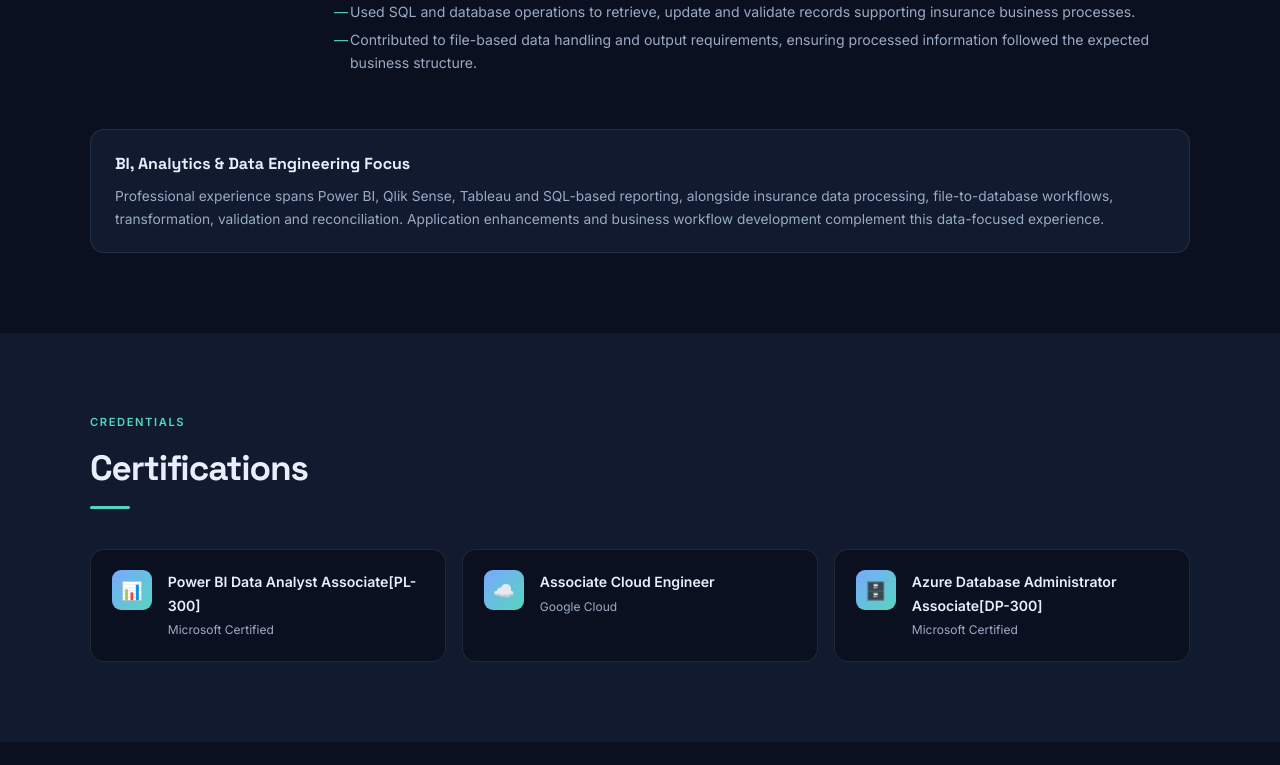
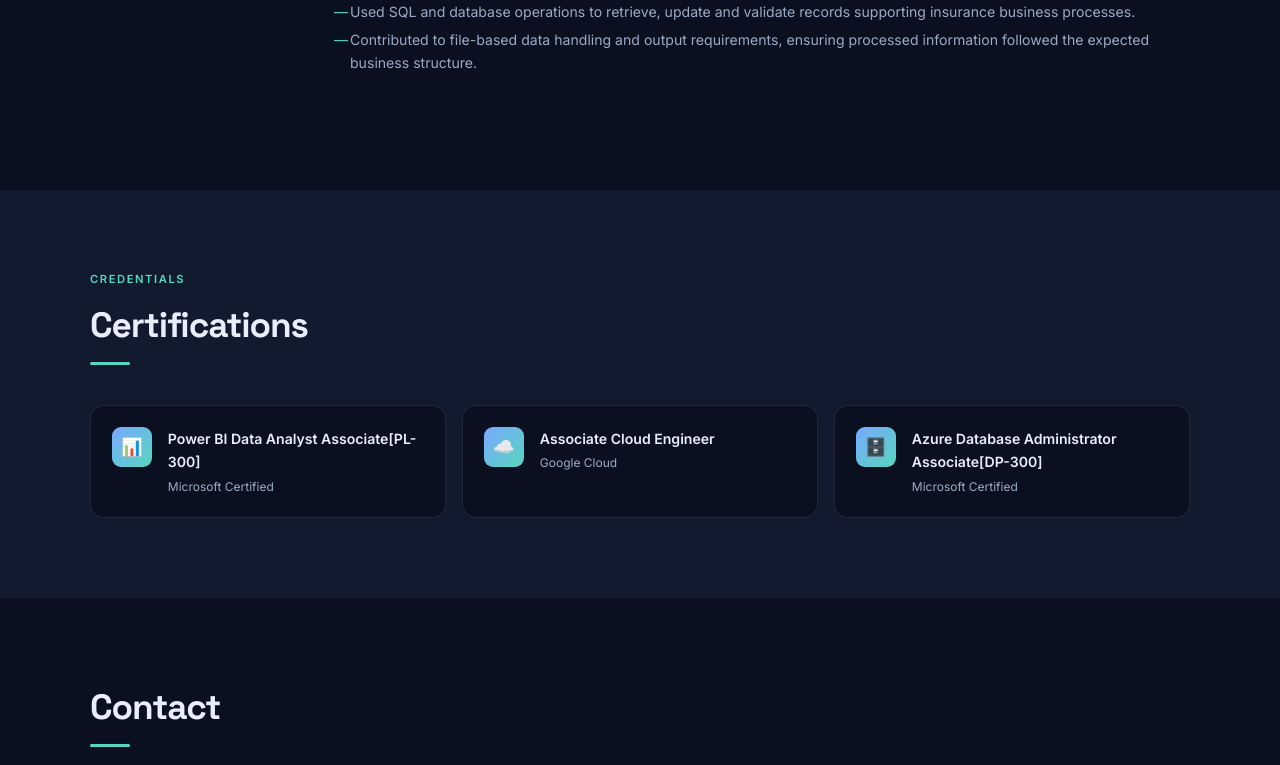
Before and after one commit to KavyaDataSquad/Kavya_Protfolio, a plain HTML site: page index.html in a window 1280 px wide. Shown: the part 7363-8128 px from the top of the page. Drawn offline with Linux system fonts and the light colour scheme.

Commit message:
Remove BI, Analytics & Data Engineering section
Removed a section detailing BI, Analytics & Data Engineering focus from the HTML.

```diff
--- a/index.html
+++ b/index.html
@@ -889,7 +889,6 @@
 <li>Contributed to file-based data handling and output requirements, ensuring processed information followed the expected business structure.</li>
 
 </ul></div></div></div>
-<div class="learning-panel"><h3>BI, Analytics & Data Engineering Focus</h3><p>Professional experience spans Power BI, Qlik Sense, Tableau and SQL-based reporting, alongside insurance data processing, file-to-database workflows, transformation, validation and reconciliation. Application enhancements and business workflow development complement this data-focused experience.</p></div>
 </div></section>
 
 <section id="certifications"><div class="container"><p class="section-label">Credentials</p><h2 class="section-title">Certifications</h2><div class="divider"></div><div class="certs-grid"><div class="cert-card"><div class="cert-icon">📊</div><div><div class="cert-name">Power BI Data Analyst Associate[PL-300]</div><div class="cert-issuer">Microsoft Certified</div></div></div><div class="cert-card"><div class="cert-icon">☁️</div><div><div class="cert-name">Associate Cloud Engineer</div><div class="cert-issuer">Google Cloud</div></div></div><div class="cert-card"><div class="cert-icon">🗄️</div><div><div class="cert-name">Azure Database Administrator Associate[DP-300]</div><div class="cert-issuer">Microsoft Certified</div></div></div></div></div></section>
```
